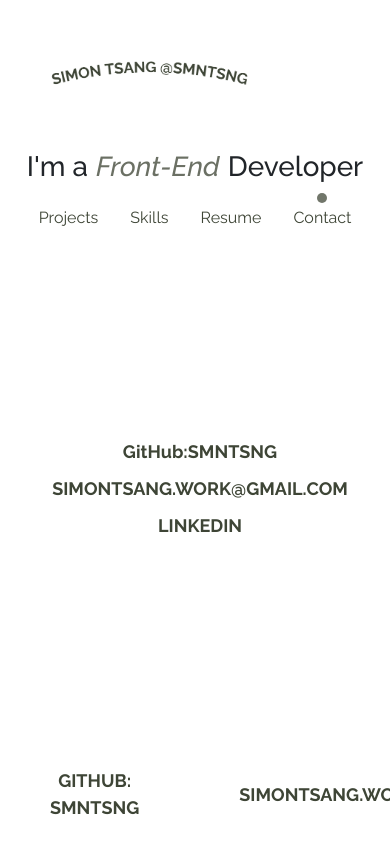
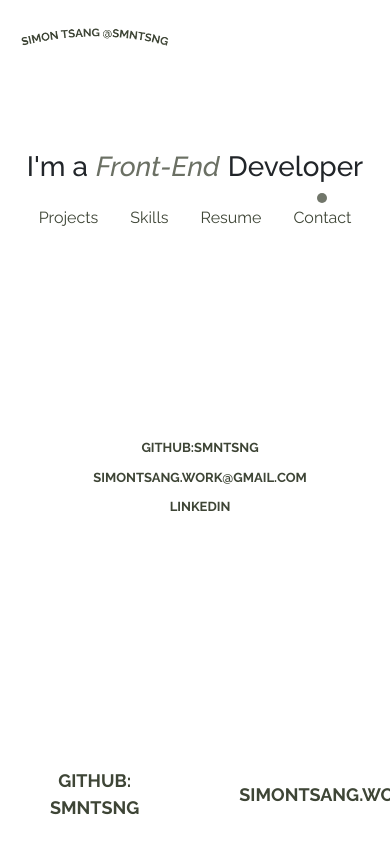
Before and after one commit to smntsng/simontsang-portfolio, a React (Vite) app: page / in a window 390 px wide. Both pictures are taken after a click on the button "Contact". Built offline with nearby package versions, Linux system fonts and the light colour scheme.

Commit message:
updated media queries across the website

```diff
--- a/src/components/Contact/Contact.css
+++ b/src/components/Contact/Contact.css
@@ -27,3 +27,9 @@
 .contact-list li {
     margin-bottom: 10px; /* Add some spacing between items if needed */
 }
+
+@media screen and (max-width: 400px) {
+    .Contact-container {
+        font-size: small;
+    }
+}
--- a/src/components/Contact/Contact.jsx
+++ b/src/components/Contact/Contact.jsx
@@ -5,7 +5,7 @@ const Contact = () => {
     return (
         <div className="Contact-container">
             <ul className="contact-list">
-                <li>GitHub:
+                <li>GITHUB:
                     <a href="https://github.com/SMNTSNG" target="_blank" rel="noopener noreferrer">
                      SMNTSNG
                     </a>
--- a/src/components/Header/header.css
+++ b/src/components/Header/header.css
@@ -5,3 +5,10 @@
     left: 0;
     margin: 50px;
 }
+
+@media screen and (max-width: 400px) {
+    .logo img {
+        width: 150px;
+        margin: 20px;
+    }
+}
--- a/src/components/Projects/Projects.css
+++ b/src/components/Projects/Projects.css
@@ -138,3 +138,28 @@
 .github:hover {
     text-decoration: underline; /* Underline the link on hover */
 }
+
+
+/* Allow project items to wrap onto a new line on smaller screens */
+@media screen and (max-width: 500px) {
+    .project-item {
+        width: 100%;
+        display: flex; /* Use flexbox */
+        justify-content: center; /* Center contents horizontally */
+        align-items: center; /* Center contents vertically */
+        flex-direction: column; /* Stack elements vertically */
+    }
+
+    .project-item img {
+        max-width:fit-content; /* Ensure images don't overflow their containers */
+    }
+
+    .project-details {
+        width: 50%; /* Take up full width */
+        margin-left: 5px;
+    }
+
+    .project-icons {
+        width: 50%; /* Take up full width */
+    }
+}
--- a/src/components/Skills/Skills.css
+++ b/src/components/Skills/Skills.css
@@ -13,3 +13,17 @@
 .skills-container{
     font-family: "Raleway", sans-serif;
 }
+
+@media (max-width: 1100px) {
+    .skill-grid {
+      flex-wrap: wrap;
+      justify-content: center;
+      margin: 0;
+    }
+
+    .skill-grid img {
+        margin: 10px;
+        width: 50px;
+        height: 50px;
+      }
+  }
--- a/src/components/Tabs/Tabs.css
+++ b/src/components/Tabs/Tabs.css
@@ -1,9 +1,9 @@
-/* Tabs.css */
+
 .custom-nav {
     display: flex;
-    flex-direction: column; /* Display children in a column */
-    align-items: center; /* Center items horizontally */
-    width: 100%; /* Take up full width */
+    flex-direction: column;
+    align-items: center;
+    width: 100%;
     margin-top: 15px;
 }
 
@@ -27,13 +27,21 @@
     transform: translateX(-50%);
 }
 
-/* Change color on hover */
+
 .custom-nav-link:hover {
-    color: #82857a !important; /* Change to your desired color */
+    color: #82857a !important;
 }
 
 .content-section {
-    width: 100%; /* Take up full width */
+    width: 100%;
+
+
 
 
 }
+
+@media screen and (max-width: 400px) {
+    .custom-nav-link {
+      font-size: 14px;
+    }
+  }
```
Also changed, not shown: src/components/Title/Title.css (line endings or trailing spaces).
